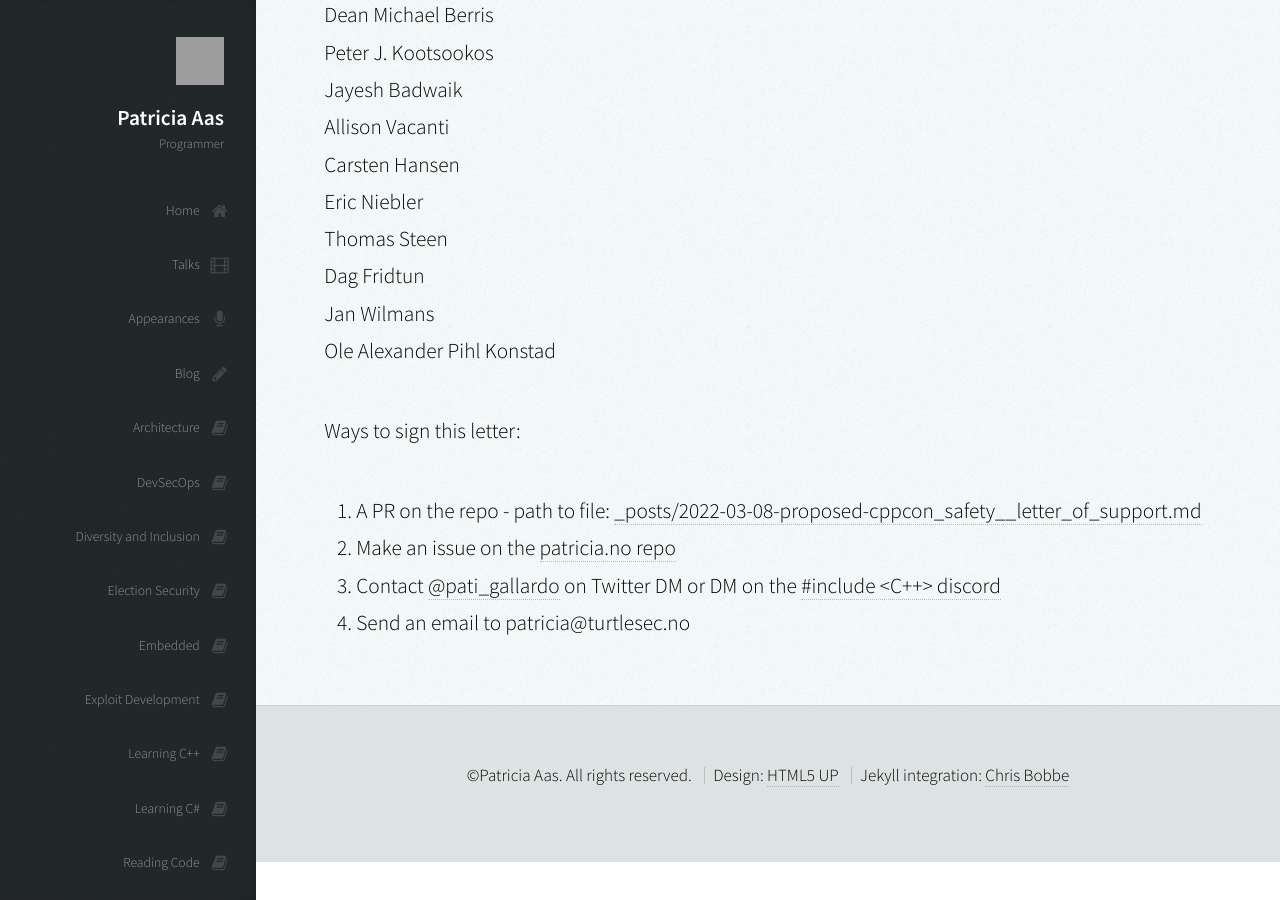
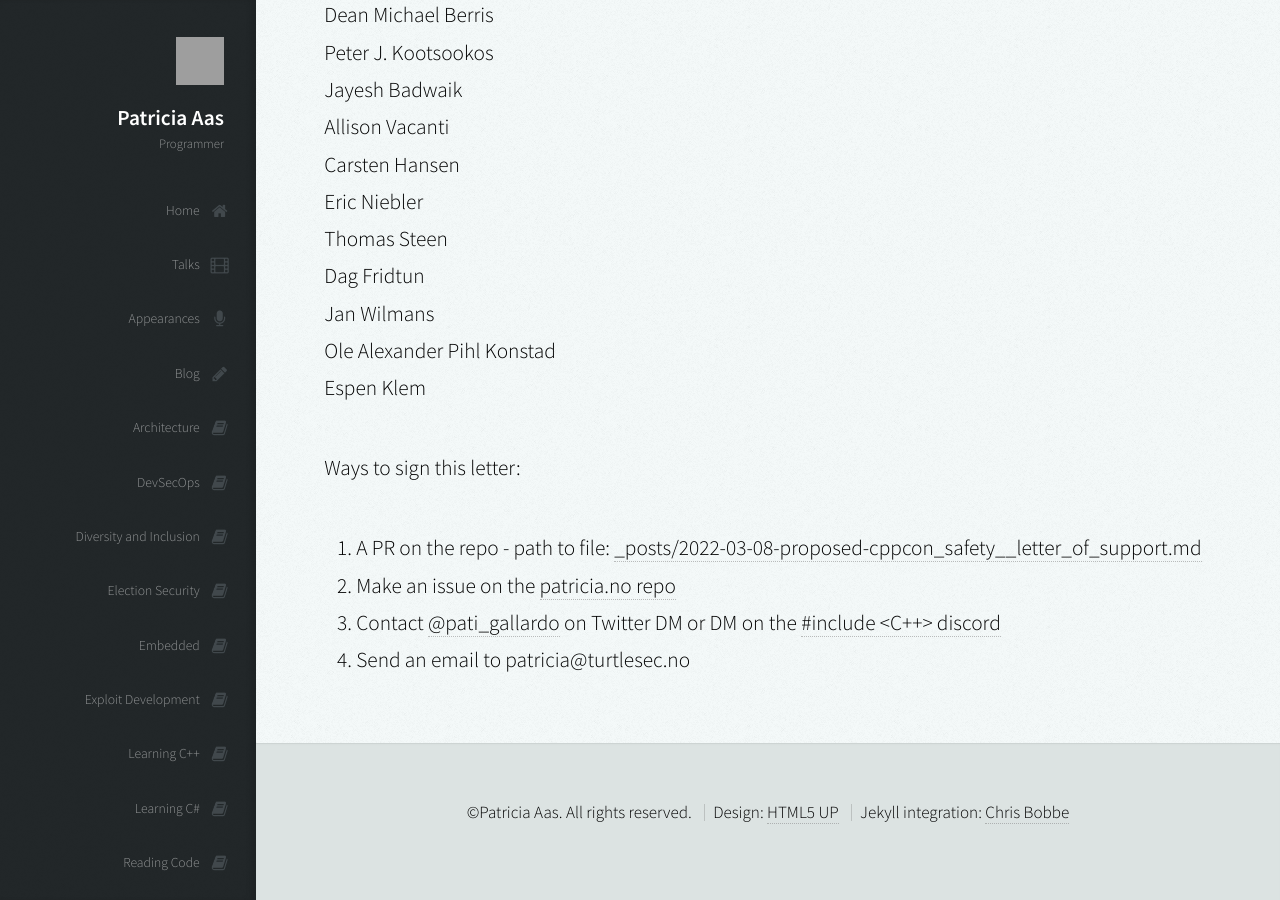
Before and after one commit to patricia-gallardo/patricia-gallardo.github.io, a Jekyll site: the page built from _posts/2022-03-08-proposed-cppcon_safety__letter_of_support.md, in a window 1280 px wide and 900 px high, scrolled down 5859 px. Built offline with Jekyll 4.4.1, drawn with Linux system fonts in a browser that asks for light colours; nearby versions of some CDN libraries; grey boxes are pictures that could not be loaded.

Commit message:
Update 2022-03-08-proposed-cppcon_safety__letter_of_support.md

```diff
--- a/_posts/2022-03-08-proposed-cppcon_safety__letter_of_support.md
+++ b/_posts/2022-03-08-proposed-cppcon_safety__letter_of_support.md
@@ -165,6 +165,7 @@ Thomas Steen <br>
 Dag Fridtun <br>
 Jan Wilmans <br>
 Ole Alexander Pihl Konstad <br>
+Espen Klem <br>
 
 
 Ways to sign this letter:
```
